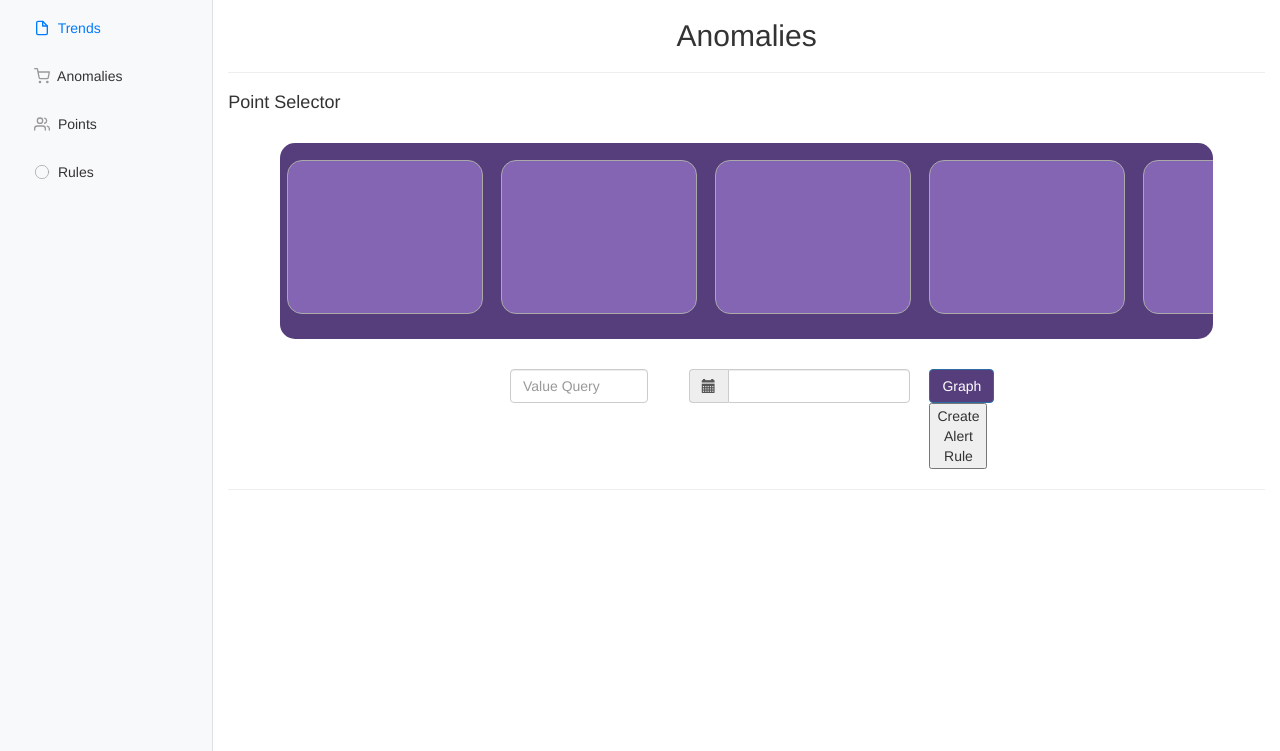
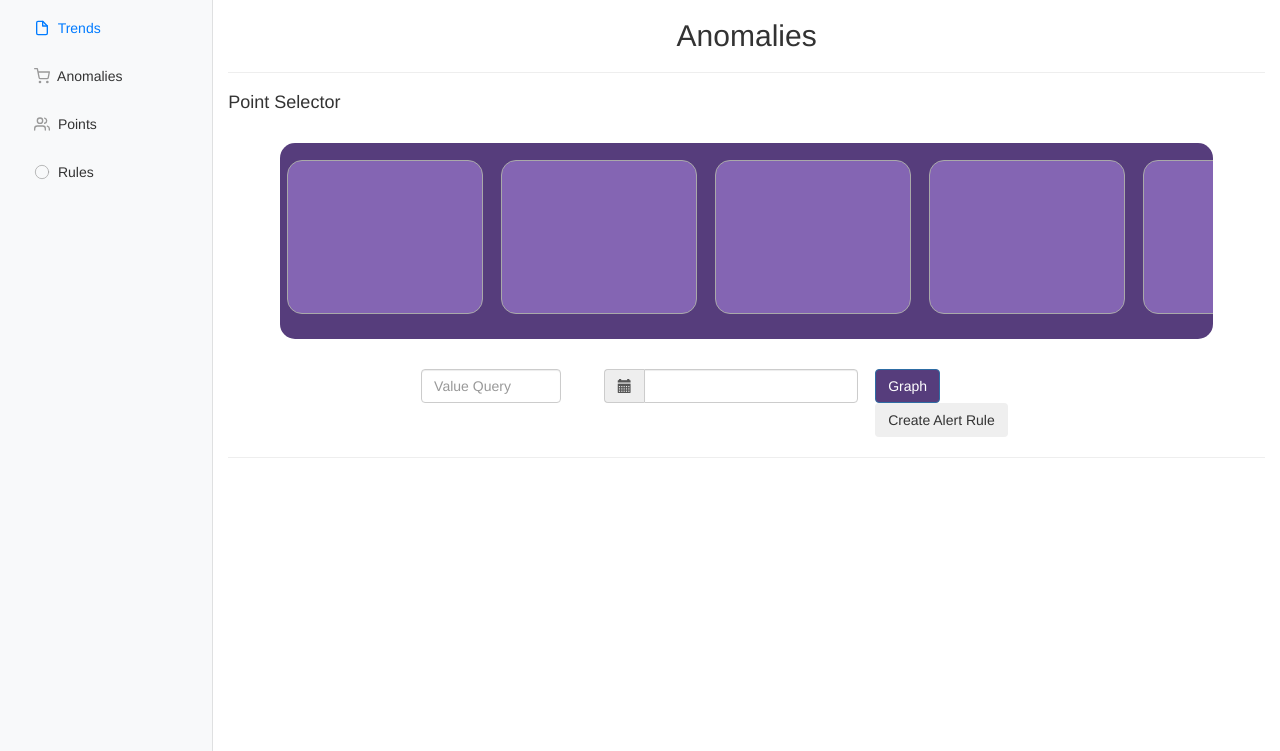
Before and after one commit to carleton-cs-energy-analytics/frontend, a Flask app: page /anomalies in a window 1280 px wide. Shown: the part 53-804 px from the top of the page. Run offline with Flask 2, Linux system fonts and the light colour scheme; lists and menus that the app fills with data are empty; some libraries are stand-ins or nearby versions.

Commit message:
clean up css

```diff
--- a/static/js/search_engine.js
+++ b/static/js/search_engine.js
@@ -67,7 +67,7 @@ function update_static(form_element, initial_load = false) {
                 if (columns[i] === "type") {
                     select_el.append($("<option value=':type 2 or :type 3' selected>Numeric</option>"));
                 } else {
-                    select_el.append($("<option value=''>All " + columns[i].charAt(0).toUpperCase() +
+                    select_el.append($("<option selected value=''>All " + columns[i].charAt(0).toUpperCase() +
                         columns[i].slice(1) + "s</option>"));
                 }
                 for (let j = 0; j < data.length; j++) {
@@ -88,7 +88,7 @@ function update_static(form_element, initial_load = false) {
         function (data, status, jqXHR) {
             let select_el = form_element.find("select.measurement");
             select_el.empty();
-            select_el.append($("<option value=''>All Measurements</option>"));
+            select_el.append($("<option selected value=''>All Measurements</option>"));
             for (let j = 0; j < data.length; j++) {
                 select_el
                     .append($("<option value=':measurement &#39;" + data[j] + "&#39;'>"
@@ -105,7 +105,7 @@ function update_building(form_element, initial_load = false) {
             console.log(data);
             let building_select = form_element.find("select.building");
             building_select.empty();
-            building_select.append($("<option value=''>All Buildings</option>"));
+            building_select.append($("<option selected value=''>All Buildings</option>"));
             for (let i = 0; i < data.length; i++) {
                 building_select
                     .append($("<option value='@" + data[i]["building_id"] + "'>"
@@ -124,7 +124,7 @@ function update_floor(form_element, initial_load = false) {
         function (data, status, jqXHR) {
             let floor_select = form_element.find("select.floor");
             floor_select.empty();
-            floor_select.append($("<option value=''>All Floors</option>"));
+            floor_select.append($("<option selected value=''>All Floors</option>"));
             for (let i = 0; i < data.length; i++) {
                 floor_select
                     .append($("<option value=':floor = " + data[i] + "'>"
@@ -143,7 +143,7 @@ function update_room(form_element, initial_load = false) {
             let room_select = form_element.find("select.room");
             console.log(room_select);
             room_select.empty();
-            room_select.append($("<option value=''>All Rooms</option>"));
+            room_select.append($("<option selected value=''>All Rooms</option>"));
             for (let i = 0; i < data.length; i++) {
                 room_select
                     .append($("<option value='$" + data[i]["room_id"] + "'>"
@@ -161,7 +161,7 @@ function update_device(form_element, initial_load = false) {
         function (data, status, jqXHR) {
             let device_select = form_element.find("select.device");
             device_select.empty();
-            device_select.append($("<option value=''>All Devices</option>"));
+            device_select.append($("<option selected value=''>All Devices</option>"));
             for (let i = 0; i < data.length; i++) {
                 device_select
                     .append($("<option value='%" + data[i]["device_id"] + "'>"
@@ -179,7 +179,7 @@ function update_point(form_element, initial_load = false) {
         function (data, status, jqXHR) {
             let point_select = form_element.find("select.point");
             point_select.empty();
-            point_select.append($("<option value=''>All Points</option>"));
+            point_select.append($("<option selected value=''>All Points</option>"));
             for (let i = 0; i < data.length; i++) {
                 point_select
                     .append($("<option value='*" + data[i]["point_id"] + "'>"
@@ -205,10 +205,12 @@ function update_point_verification_text(form_element) {
                 for (let i = 0; i < data.length; i++) {
                     sum += data[i]["count"];
                 }
-                $(form_element).find('p.point-verification-text').html(sum + " points found");
+                //$(form_element).find('p.point-verification-text').html(sum + " points found");
+                $('#point-verification-text').html(sum + " points found");
 
             } else {
-                $(form_element).find('p.point-verification-text').html(data);
+                //$(form_element).find('p.point-verification-text').html(data);
+                $('#point-verification-text').html(data);
             }
         }
     });
@@ -298,7 +300,7 @@ function update_value_verification_text() {
                         point_ids: data,
                         start_time: startDate,
                         end_time: endDate,
-                        search: $(form).find("input.value-query").val()
+                        search: $("input.value-query").val()
                     },
                     success: function (data, status, jqXHR) {
                         console.log("data for value verification: " + data);
--- a/templates/anomalies.html
+++ b/templates/anomalies.html
@@ -36,20 +36,20 @@
     </form>
 </div>
 <div class="row">
-    <div id="foobar" class="col-md-6 form-inline col-md-offset-3">
-        <div class="col-md-4">
+    <div id="foobar" class="col-md-8 form-inline col-md-offset-2">
+        <div class="col-md-3">
             <input type="text" class="value-query form-control" placeholder="Value Query" style="width: 100%;"/>
         </div>
-        <div class=" form-group col-md-6">
+        <div class=" form-group col-md-5">
             <div id="timepicker" class="input-group" style="width: 100%">
                 <span class="input-group-addon"><i class="glyphicon glyphicon-calendar"></i></span>
                 <input type="text" class="form-control" name="datetimes" id="daterange"
                        style="background-color: white; cursor: pointer" readonly/>
             </div>
         </div>
-        <div class="form-group col-md-2">
-            <button id="submit-search-query" type="button" class="btn btn-primary" style="background-color: #563d7c">Graph</button>
-            <button id="create-rule">Create Alert Rule</button>
+        <div class="form-group col-md-4">
+            <button type="button" id="submit-search-query" type="button" class="btn btn-primary" style="background-color: #563d7c">Graph</button>
+            <button type="button" id="create-rule" class="btn btn-secondary">Create Alert Rule</button>
         </div>
     </div>
     <div class="col-md-2">
```
